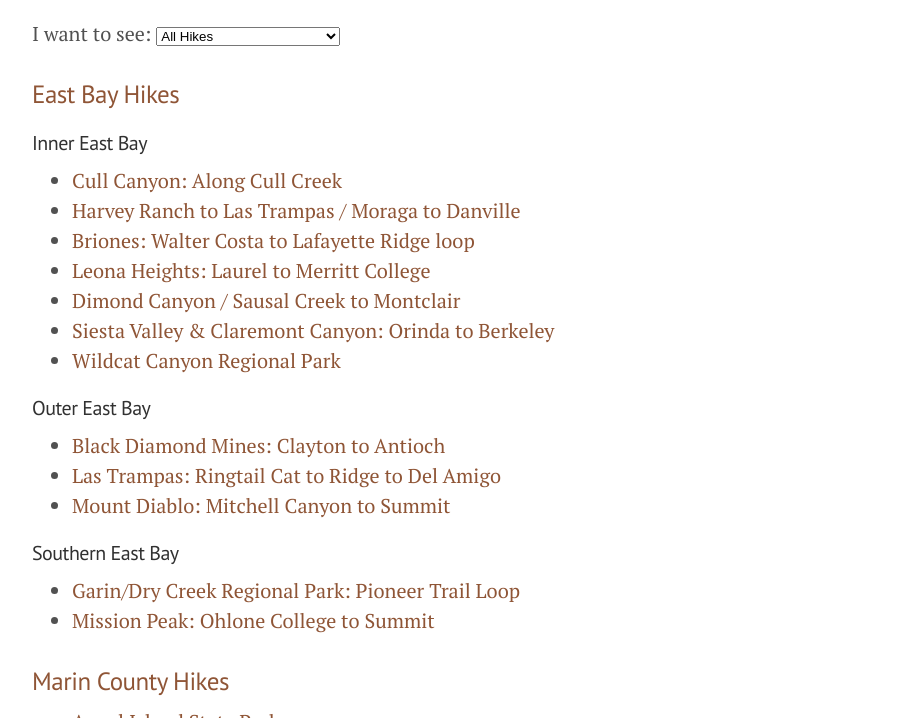
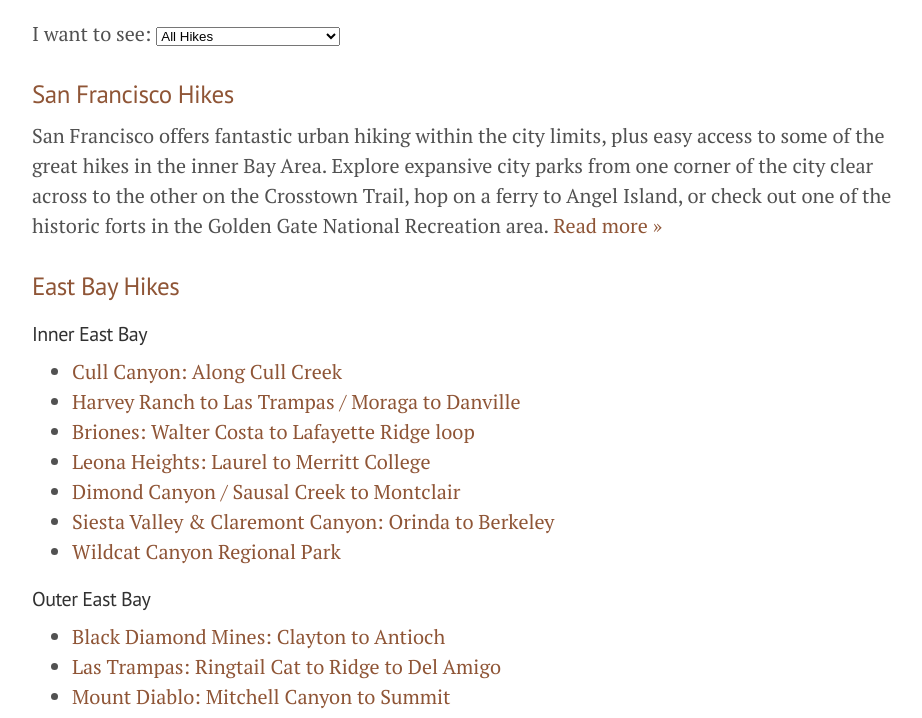
Before and after one commit to tschuy/hiking-by-transit, a Jekyll site: the page built from index.html, in a window 1280 px wide and 900 px high, scrolled down 404 px, cut to the strip 182-900 px from the top of the window. Shown: the whole strip, without its empty margins (168-1090 px from the left). Built offline with Jekyll 4.4.1, drawn with Linux system fonts in a browser that asks for light colours; the list of posts is cut into pages by our own code.

Commit message:
san francisco: add basic section on San Francisco

```diff
--- a/index.html
+++ b/index.html
@@ -20,15 +20,11 @@ title: Home
   </select>
 </div>
 
-<!-- <div class="">
-  <label>My home BART station is:</label>
+<h3><a href="/san-francisco/">San Francisco Hikes</a></h3>
 
-  <select name="station" id="my-station" onchange="stationSelect()">
-    <option value="macarthur">MacArthur</option>
-    <option value="concord">Concord</option>
-    <option value="ashby" selected>Ashby</option>
-  </select>
-</div> -->
+San Francisco offers fantastic urban hiking within the city limits, plus easy access to some of the great hikes in the inner Bay Area.
+Explore expansive city parks from one corner of the city clear across to the other on the Crosstown Trail, hop on a ferry to Angel Island, or check out one of the historic
+forts in the Golden Gate National Recreation area. <a href="/san-francisco">Read more »</a>
 
 <h3><a href="/east-bay/">East Bay Hikes</a></h3>
 <h4>Inner East Bay</h4>
```
Also changed, not shown: san-francisco.md (added, +32 -0 lines), assets/san-francisco.jpg (added).
